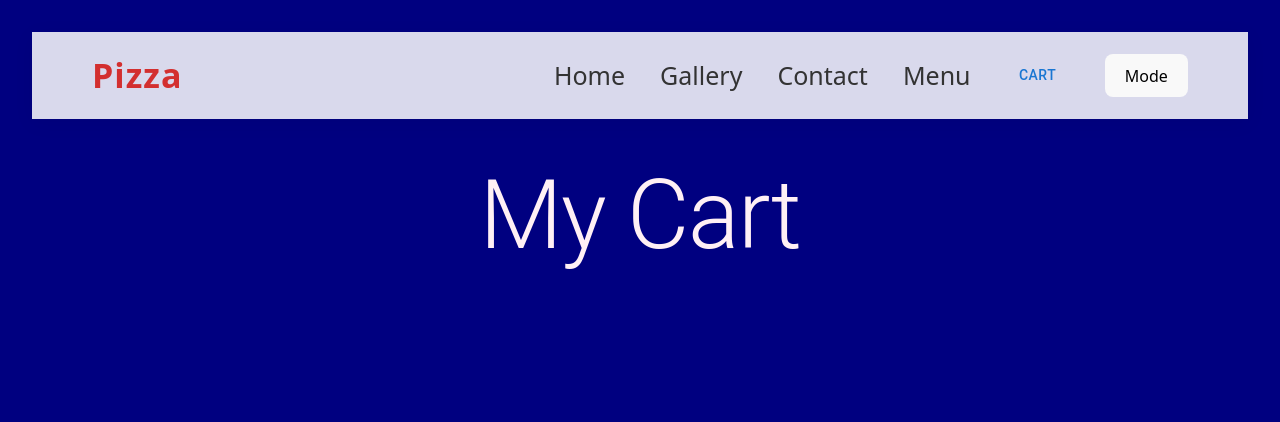
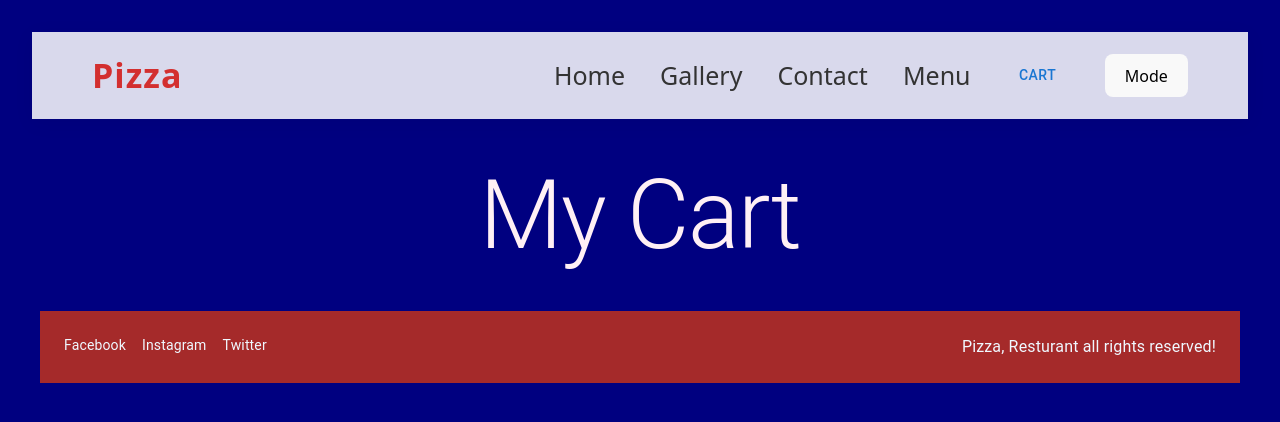
Before and after one commit to Sewar77/React1-course2026, a React (Vite) app in the folder resturant/: page /cart in a window 1280 px wide. Shown: the top 422 px of the page. Built offline with nearby package versions, Linux system fonts and the light colour scheme.

Commit message:
feat: add footer component to cart page

```diff
--- a/resturant/src/pages/Cart/Cart.jsx
+++ b/resturant/src/pages/Cart/Cart.jsx
@@ -1,7 +1,7 @@
 import { Typography } from "@mui/material";
 import DisplayCart from "../../components/Menu/Cart/DisplayCart";
 import Navbar from "../../components/Navbar/Navbar";
-
+import Footer from "../../components/Layout/Footer.jsx";
 function Cart() {
   return (
     <>
@@ -10,6 +10,7 @@ function Cart() {
         My Cart
       </Typography>
       <DisplayCart />
+      <Footer />
     </>
   );
 }
```
